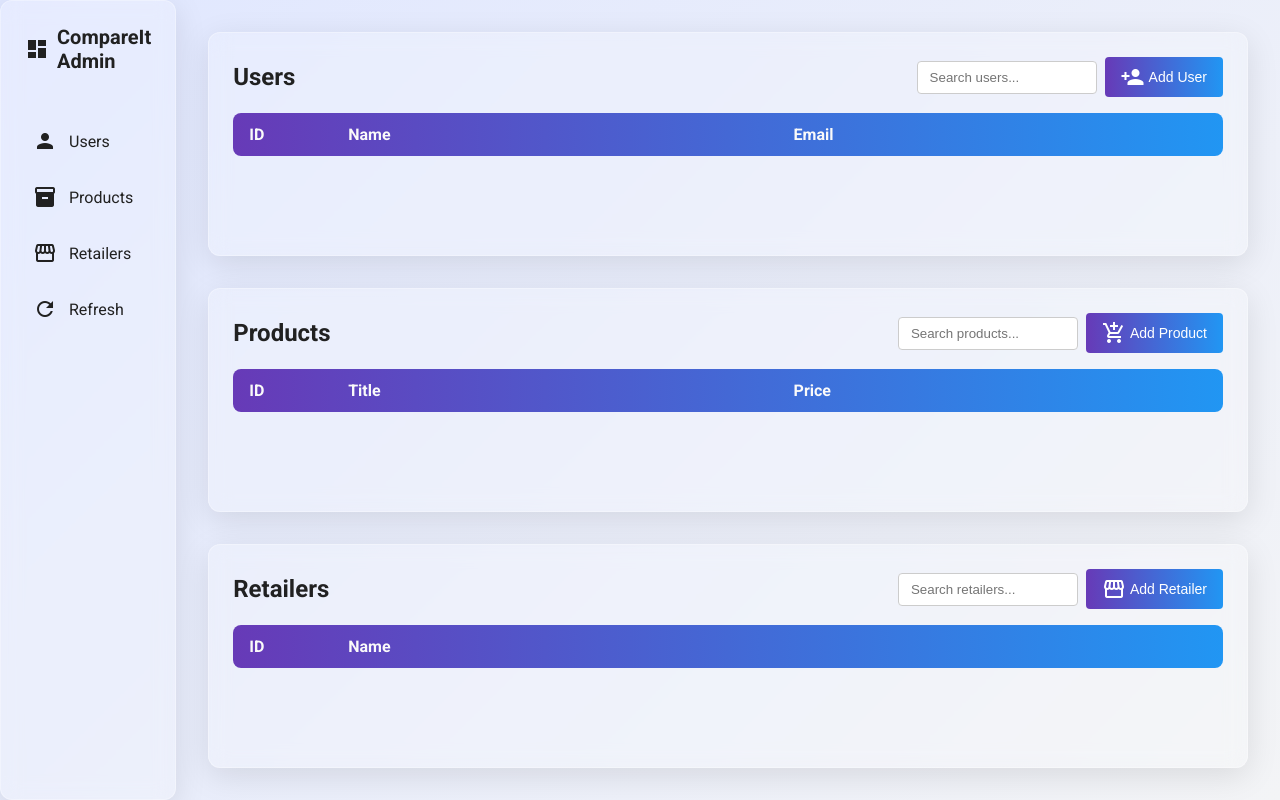
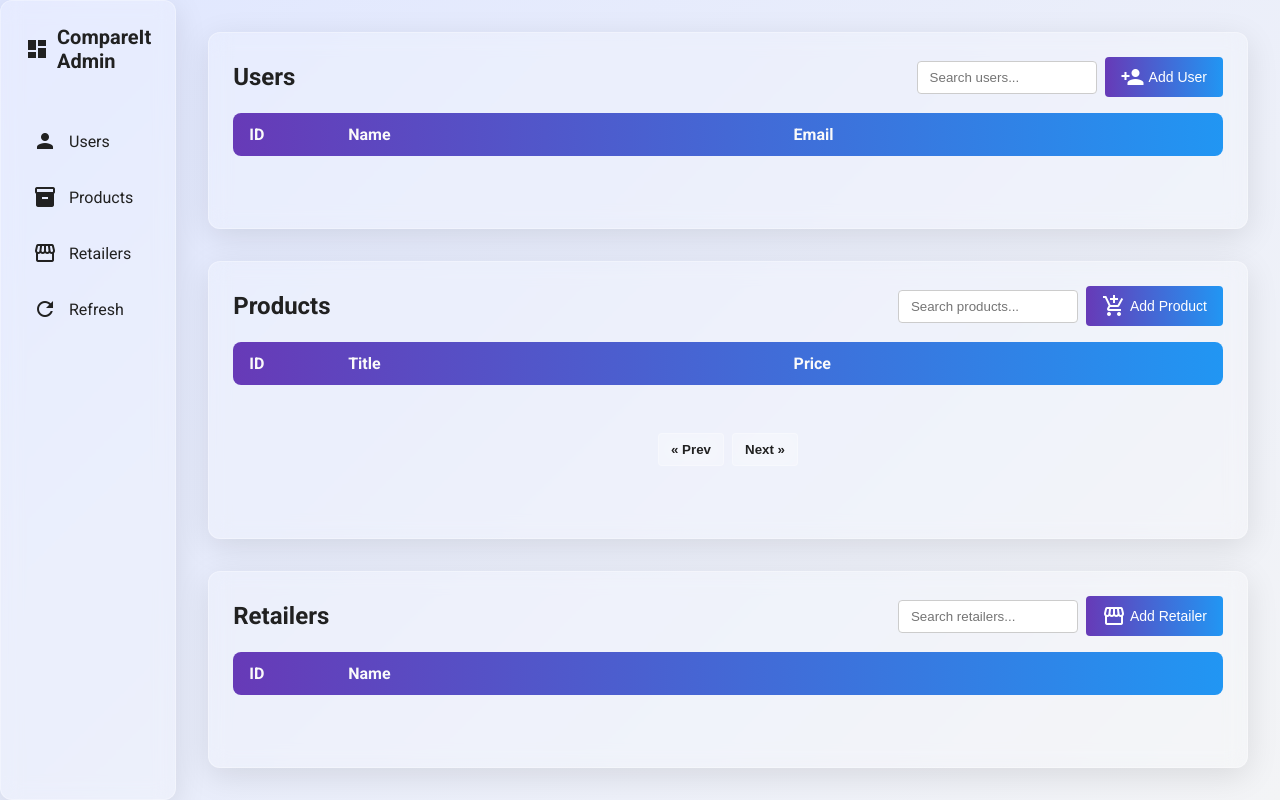
Before and after one commit to COS221-Assignment5-IndexFive/COS221_Assignment5, a PHP site: page /php/index.php in a window 1280 px wide. Run offline with PHP 8.4, Linux system fonts and the light colour scheme; lists and menus that the app fills with data are empty.

Commit message:
Products crashed the site cause just too much. Implemented pagination.

```diff
--- a/Application/AdministratorView/css/main.css
+++ b/Application/AdministratorView/css/main.css
@@ -224,3 +224,45 @@ body.loading {
 
 .hidden { display: none !important; }
 .visible { display: flex !important; }
+
+/* Pagination Styles */
+.pagination {
+  display: flex;
+  list-style: none;
+  justify-content: center;
+  align-items: center;
+  gap: 0.5rem;
+  margin-top: 2rem;
+}
+.pagination li {}
+
+.pagination li button,
+.pagination li span {
+  display: block;
+  padding: 0.5rem 0.75rem;
+  border-radius: 4px;
+  border: 1px solid var(--glass-border);
+  background: var(--glass-bg);
+  backdrop-filter: blur(10px);
+  color: var(--text-dark);
+  cursor: pointer;
+  transition: background 0.2s, color 0.2s;
+}
+.pagination li button:hover:not(.disabled):not(.active) {
+  background: rgba(255, 255, 255, 0.3);
+}
+.pagination li button.disabled,
+.pagination li span.disabled {
+  opacity: 0.5;
+  cursor: default;
+}
+.pagination li button.active,
+.pagination li span.current {
+  background: var(--primary-gradient);
+  border-color: var(--primary-gradient);
+  color: var(--text-light);
+  pointer-events: none;
+}
+.pagination li.prev-next button {
+  font-weight: bold;
+}
--- a/Application/AdministratorView/js/populate_tables.js
+++ b/Application/AdministratorView/js/populate_tables.js
@@ -43,6 +43,67 @@ function displayUsers(users) {
     table.appendChild(newRow);
   }
   redirectOnRowClick("user", "single_user_view.php");
+}
+
+var pages = [];
+
+function paginationInit(productsArr) {
+  pages = [];
+  for (var i = 0; i < productsArr.length; i += 50) {
+    pages.push(productsArr.slice(i, i + 50));
+  }
+
+  console.log(pages);
+}
+
+function displayPages(currentPage) {
+  if (currentPage > pages.length && pages.length != 0) {
+    return;
+  }
+  console.log(pages[currentPage - 1]);
+  displayProducts(pages[currentPage - 1]);
+  var pagination = document.querySelector(".pagination");
+  // Remove existing numerical page buttons
+  Array.from(pagination.querySelectorAll('li:not(.prev-next)')).forEach(li => li.remove());
+
+  var nextPrevArr = document.querySelectorAll(".prev-next");
+  var prev = nextPrevArr[0];
+  var next = nextPrevArr[1];
+
+  prev.addEventListener("click", (event) => {
+    if (currentPage > 1) {
+      displayPages(currentPage - 1);
+    }
+  })
+
+  next.addEventListener("click", (event) => {
+    if (currentPage < pages.length) {
+      displayPages(currentPage + 1);
+    }
+  })
+
+  // Create and insert current page button
+  var pageLi = document.createElement("li");
+  var pageBtn = document.createElement("button");
+  pageBtn.type = "button";
+  pageBtn.textContent = currentPage;
+  pageBtn.classList.add("active");
+  pageLi.appendChild(pageBtn);
+  pagination.insertBefore(pageLi, pagination.children[1]);
+
+  // Insert next two pages
+  for (let i = currentPage + 1; i <= currentPage + 2; i++) {
+    const altPageLi = document.createElement("li");
+    const altPageBtn = document.createElement("button");
+    altPageBtn.type = "button";
+    altPageBtn.textContent = i;
+    altPageBtn.addEventListener("click", (event) => {
+      displayPages(i);
+    });
+    altPageLi.appendChild(altPageBtn);
+    // Insert each new page after the current page
+    pagination.insertBefore(altPageLi, pagination.children[2 + (i - currentPage - 1)]);
+  }
 }
 
 function displayProducts(products) {
@@ -138,23 +199,20 @@ function populateUsers() {
 function populateProducts() {
   // Send API request to fetch products
   return new Promise((resolve, reject) => {
-    if (products != null) {
-      displayProducts(products);
-      resolve("Loaded products from storage");
-    }
+    if (products == null) {
       utils.getRequest({ "type": "GetProducts" })
         .then((retProd) => {
           products = retProd;
-        displayProducts(products);
           sessionStorage.setItem("products", JSON.stringify(products));
         })
         .catch((error) => {
-        reject("Error fetching products")
+          console.log("Error fetching products");
         })
-      .finally(() => {
-        resolve("Fetched products");
-      })
-  })
+    }
+    paginationInit(products);
+    displayPages(1);
+    resolve("Success");
+  });
 }
 
 function populateRetailers() {
@@ -219,7 +277,8 @@ async function populateAll() {
   if (productSearch) {
     productSearch.addEventListener("input", (event) => {
       var searchTerm = event.target.value.toLowerCase();
-      displayProducts(products.filter(product => product.title.toLowerCase().includes(searchTerm)));
+      paginationInit(products.filter(product => product.title.toLowerCase().includes(searchTerm)));
+      displayPages(1);
       countProducts();
     });
   }
--- a/Application/AdministratorView/php/index.php
+++ b/Application/AdministratorView/php/index.php
@@ -64,6 +64,15 @@
           <!-- Repeat rows dynamically -->
         </tbody>
       </table>
+      <ul class="pagination">
+        <li class="prev-next">
+          <button type="button" data-page="1">&laquo; Prev</button>
+        </li>
+        <li class="prev-next">
+          <button type="button" data-page="3">Next &raquo;</button>
+        </li>
+      </ul>
+
     </section>
 
     <!-- Retailers Section -->
```
Also changed, not shown: Application/AdministratorView/php/product_view.php (+8 -0 lines). Lines whose indentation alone changed are shown as unchanged.
